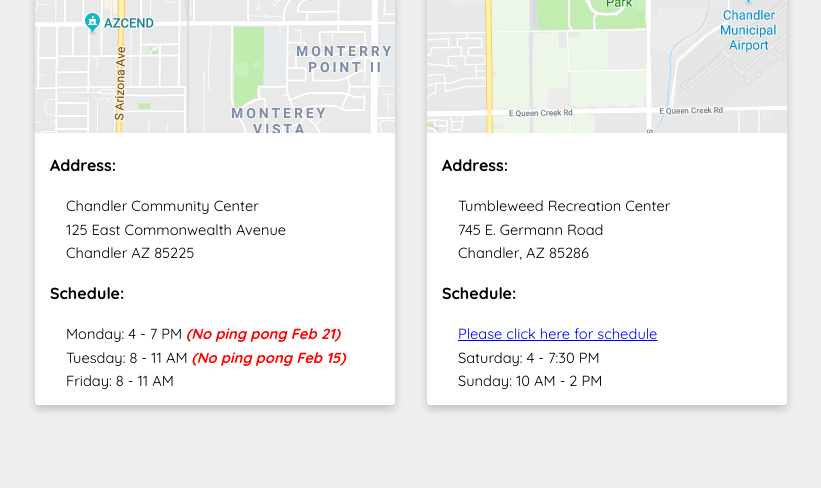
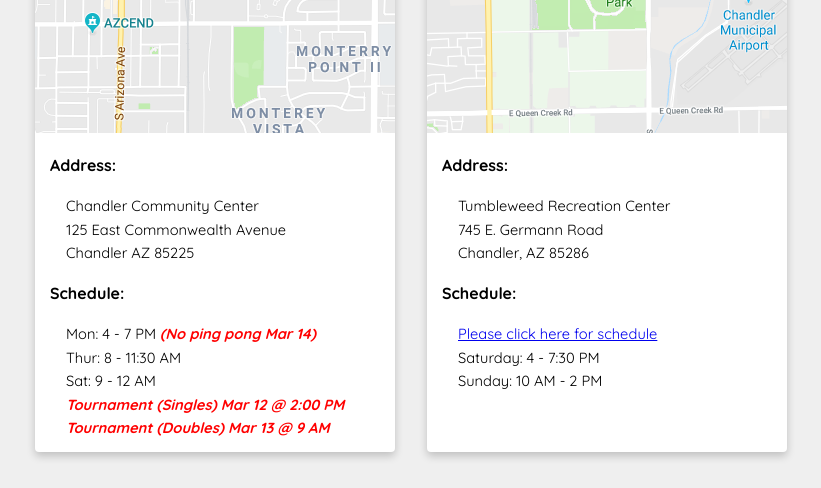
Before and after one commit to dlhpp/cttc02, a plain HTML site: page index.html in a window 1280 px wide. Shown: the part 927-1415 px from the top of the page, without its empty margins (229-1050 px from the left). Before the commit the page ends 1368 px from the top, so only its background shows below. Drawn offline with nearby package versions, Linux system fonts and the light colour scheme.

Commit message:
update schedule 2022-03-01

```diff
--- a/index.html
+++ b/index.html
@@ -105,9 +105,11 @@
 
                             <h6>Schedule:</h6>
                             <div class="body">
-                                Monday: 4 - 7 PM <em> (No ping pong Feb 21)</em><br />
-                                Tuesday: 8 - 11 AM <em> (No ping pong Feb 15)</em><br />
-                                Friday: 8 - 11 AM <br />
+                                Mon: 4 - 7 PM <em> (No ping pong Mar 14)</em><br />
+                                Thur: 8 - 11:30 AM <br />
+                                Sat: 9 - 12 AM <br />
+                                <em> Tournament (Singles) Mar 12 @ 2:00 PM</em> <br />
+                                <em> Tournament (Doubles) Mar 13 @ 9 AM</em> <br />
                             </div>
                         </div>
                     </div>
```
